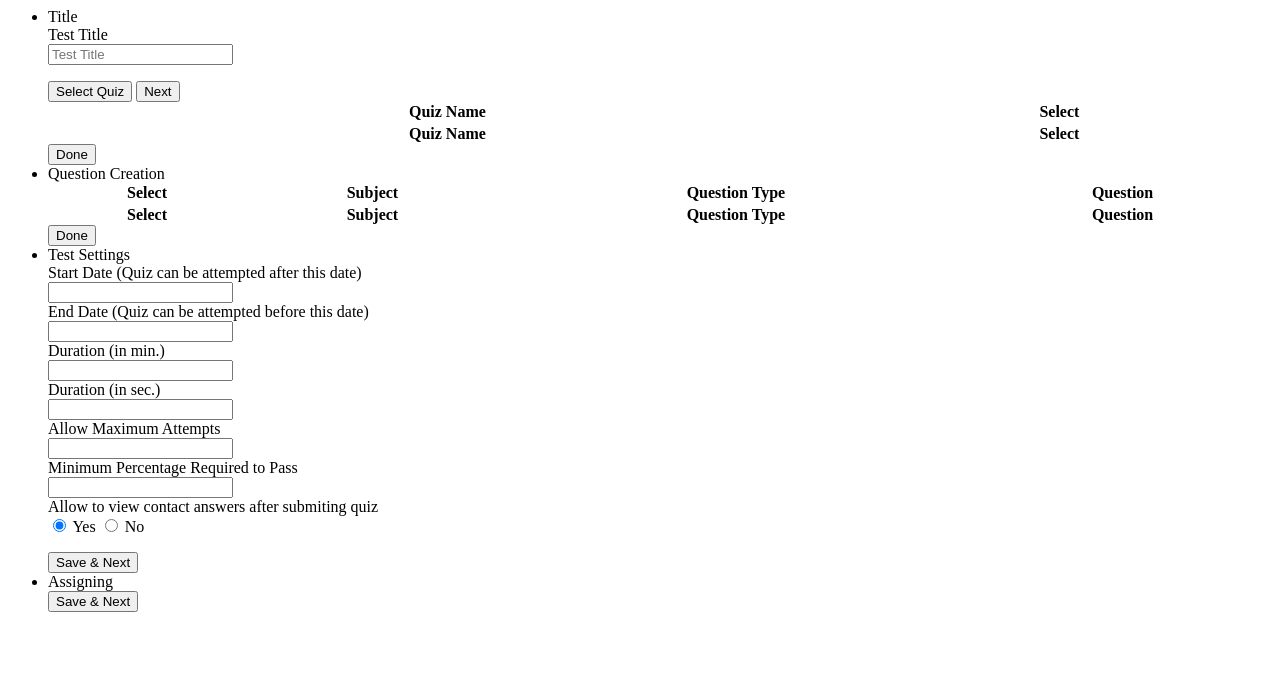
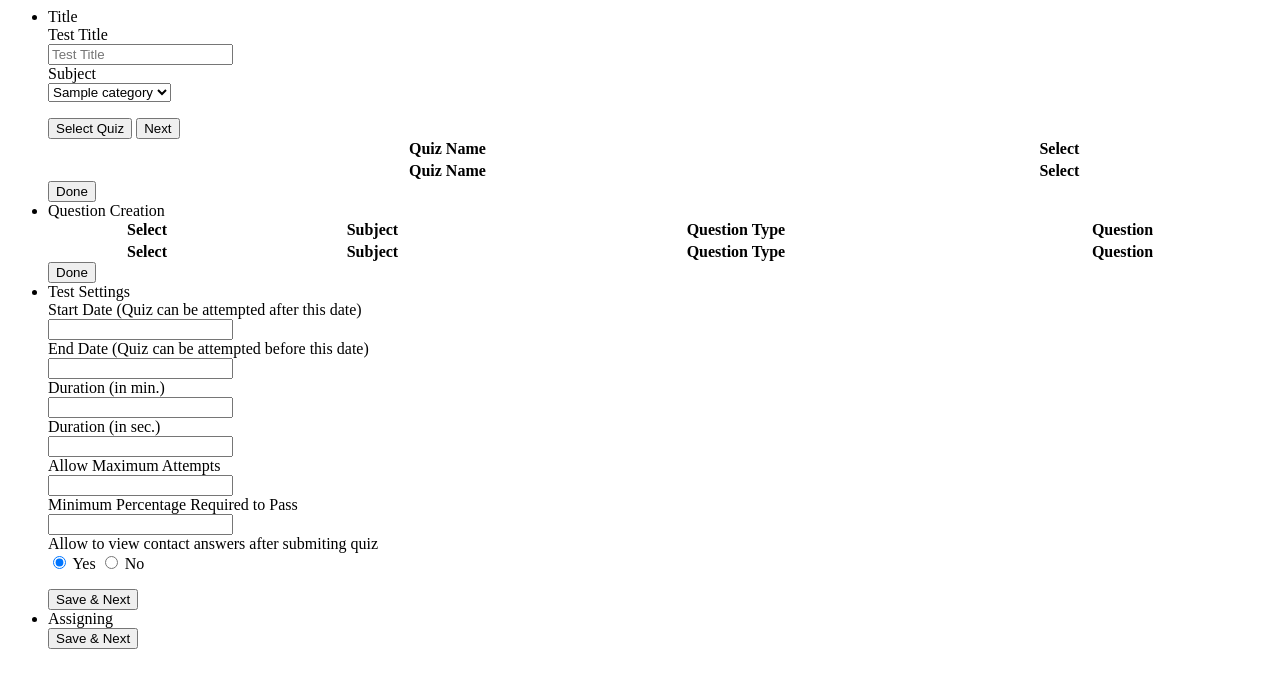
Before and after one commit to warehows/assessment, a CodeIgniter app: the page made by application/views/assign_quiz/index.php in a window 1280 px wide. Shown: the top 688 px of the page. Run offline with CodeIgniter, Linux system fonts and the light colour scheme; the template is opened without the code that fills it: most values are stand-ins (such as "Sample title", 1, 10 or a date in 2020); lists and menus that the app fills with data are empty.

Commit message:
- Quiz List additional dev

```diff
--- a/application/controllers/Quiz.php
+++ b/application/controllers/Quiz.php
@@ -126,7 +126,7 @@ class Quiz extends CI_Controller
             $data['level_list'] = $this->qbank_model->level_list();
 
         }
-        $this->load->view('material_part/header_material_2', $data);
+        $this->load->view('material_part/header_material', $data);
         $this->load->view('edit_quiz', $data);
         $this->load->view('material_part/footer_material', $data);
     }
@@ -739,8 +739,8 @@ class Quiz extends CI_Controller
     public function assessment_insert_quiz()
     {
         $post = $this->input->post();
-
-        $quid = $this->quiz_model->assessment_insert_quiz($post["quiz_name"]);
+        $data = array("quiz_name"=>$post["quiz_name"],"cid"=>$post['cid']);
+        $quid = $this->quiz_model->assessment_insert_quiz($data);
         if($quid){
             echo $this->db->insert_id();
         }
--- a/application/views/assign_quiz/index.php
+++ b/application/views/assign_quiz/index.php
@@ -22,14 +22,29 @@
 
                         <div class="mdl-cell mdl-cell--12-col-phone mdl-cell--12-col-tablet mdl-cell--12-col-desktop">
                             <form>
-                                <h7>Test Title</h7>
+                                <h7 id="test_title_label">Test Title</h7>
                                 <div class="mdl-textfield mdl-js-textfield  extrawide is-upgraded is-dirty">
                                     <label for="input_text" class="mdl-textfield__label"></label>
-                                    <input type="text" class="mdl-textfield__input " id="new_quiz_name" placeholder="Test Title"/>
+                                    <input type="text" class="mdl-textfield__input " id="new_quiz_name"
+                                           placeholder="Test Title"/>
+                                </div>
+                                <h7>Subject</h7>
+                                <div class="mdl-textfield mdl-js-textfield  extrawide is-upgraded is-dirty">
+                                    <label for="input_text" class="mdl-textfield__label"></label>
+                                    <select class="mdl-textfield__input " id="subject">
+                                        <?php foreach ($category as $key => $value) { ?>
+
+                                            <option
+                                                value="<?php echo $value['cid'] ?>"><?php echo $value['category_name'] ?></option>
+                                        <?php } ?>
+                                    </select>
+
                                 </div>
                             </form>
-                            <button class="mdl-button mdl-js-ripple-effect mdl-js-button" id="select_quiz">Select Quiz</button>
-                            <button class="mdl-button mdl-js-ripple-effect mdl-js-button" id="new_quiz_confirm">Next</button>
+                            <button class="mdl-button mdl-js-ripple-effect mdl-js-button" id="select_quiz">Select Quiz
+                            </button>
+                            <button class="mdl-button mdl-js-ripple-effect mdl-js-button" id="new_quiz_confirm">Next
+                            </button>
 
                             <!-- datatable -->
                             <table id="quiz_lists" class="mdl-data-table" cellspacing="0" width="100%"
@@ -209,6 +224,7 @@
 </div>
 <script>
     $(document).ready(function () {
+        var subject = $("#subject").val();
         $('#last_question_tr').hide();
         $('#quiz_lists').wrap('<div id="hide_quiz_lists" style="display:none"/>');
         $("#selected_quiz_confirm").hide();
@@ -223,19 +239,20 @@
         $('#question_lists').DataTable({
             columnDefs: [
                 {
-                    targets: [0, 1,2,3],
+                    targets: [0, 1, 2, 3],
                     className: 'mdl-data-table__cell--non-numeric'
                 }
             ]
         });
-        var current_step = 0;
         var quiz_lists = $('#quiz_lists').DataTable();
         var question_lists = $('#question_lists').DataTable();
         var latest_id = "";
         $("#last_tr").hide();
         $("#second_table").hide();
         var quiz_selected = "";
-
+        $("#subject").change(function () {
+            subject = $(this).val();
+        });
         $.ajax({
             url: "<?php echo site_url('assign/assessment_quiz_list/'); ?>",
         }).done(function (value) {
@@ -260,19 +277,23 @@
             });
 
         });
-        $("#select_quiz").click(function(){
+        $("#select_quiz").click(function () {
             $("#hide_quiz_lists").toggle();
             $("#selected_quiz_confirm").toggle();
+            $("#new_quiz_confirm").toggle();
+            $("#new_quiz_name").toggle();
+            $("#test_title_label").toggle();
         });
         $("#new_quiz_confirm").click(function (event) {
 
             var quiz_name = $("#new_quiz_name").val();
+            if(quiz_name!=""){
                 var r = confirm("Are you sure to create " + quiz_name + "?");
                 if (r == true) {
                     $.ajax({
                         url: "<?php echo site_url('quiz/assessment_insert_quiz/');?>",
                         type: "POST",
-                    data: {quiz_name: quiz_name}
+                        data: {quiz_name: quiz_name, cid: subject}
                     }).done(function (values) {
                         latest_id = values;
                         $.ajax({
@@ -302,7 +323,7 @@
                             $(".mdl-step").removeClass("is-active");
                             $(".mdl-step").eq(1).addClass("is-active");
                             $.each(all_quizzes, function (key, value) {
-                            question_lists.row.add(['<input type="checkbox" name="' + value["qid"] + '" class="question_checkbox" />', value["cid"],value["question_type"],value["question"]]).draw();
+                                question_lists.row.add(['<input type="checkbox" name="' + value["qid"] + '" class="question_checkbox" />', value["cid"], value["question_type"], value["question"]]).draw();
                             });
                         });
 
@@ -311,6 +332,12 @@
                 } else {
                     event.preventDefault();
                 }
+            }
+            else{
+                alert("Test tile is required");
+                $("#new_quiz_name").focus();
+            }
+
         });
 
         $("#cancel_new_quiz").click(function () {
@@ -332,7 +359,7 @@
                         $(".mdl-step").eq(1).addClass("is-active");
 
 //                        $("#last_question_tr").before('<tr class="question_name_tr"><td><input type="checkbox" name="' + value["qid"] + '" class="question_checkbox" /></td><td>' + value["cid"] + '</td><td>' + value["question_type"] + '</td><td>' + value["question"] + '</td></tr>');
-                        question_lists.row.add(['<input type="checkbox" name="' + value["qid"] + '" class="question_checkbox" />', value["cid"],value["question_type"],value["question"]]).draw();
+                        question_lists.row.add(['<input type="checkbox" name="' + value["qid"] + '" class="question_checkbox" />', value["cid"], value["question_type"], value["question"]]).draw();
                     });
                 });
             } else {
@@ -350,6 +377,7 @@
             });
             $(".mdl-step").removeClass("is-active");
             $(".mdl-step").eq(2).addClass("is-active");
+
         });
 
 
```
Also changed, not shown: application/controllers/Assign.php (+3 -54 lines), application/models/Category_model.php (added, +30 -0 lines), application/models/Quiz_model.php (+14 -14 lines). Lines whose indentation alone changed are shown as unchanged.
